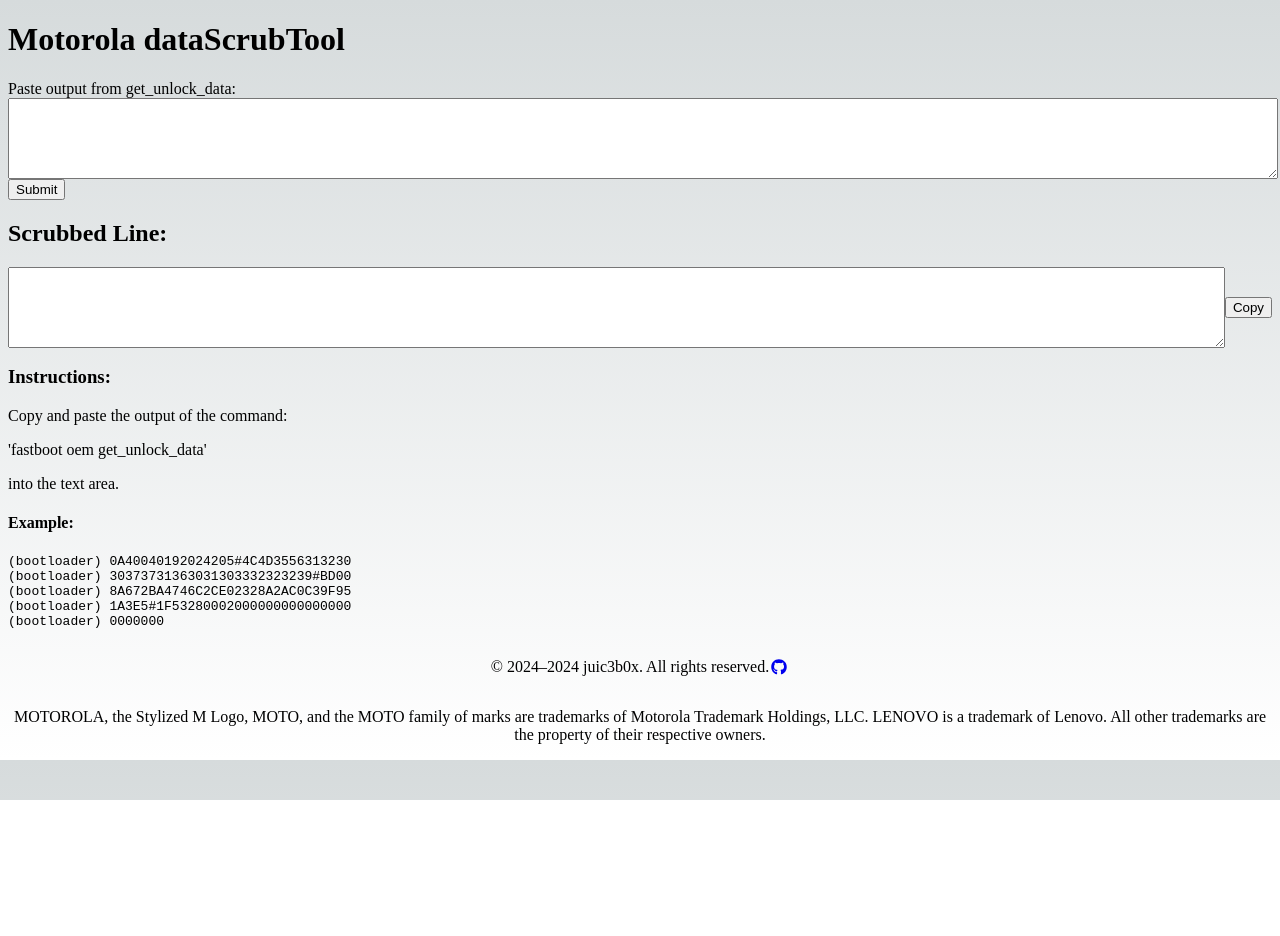
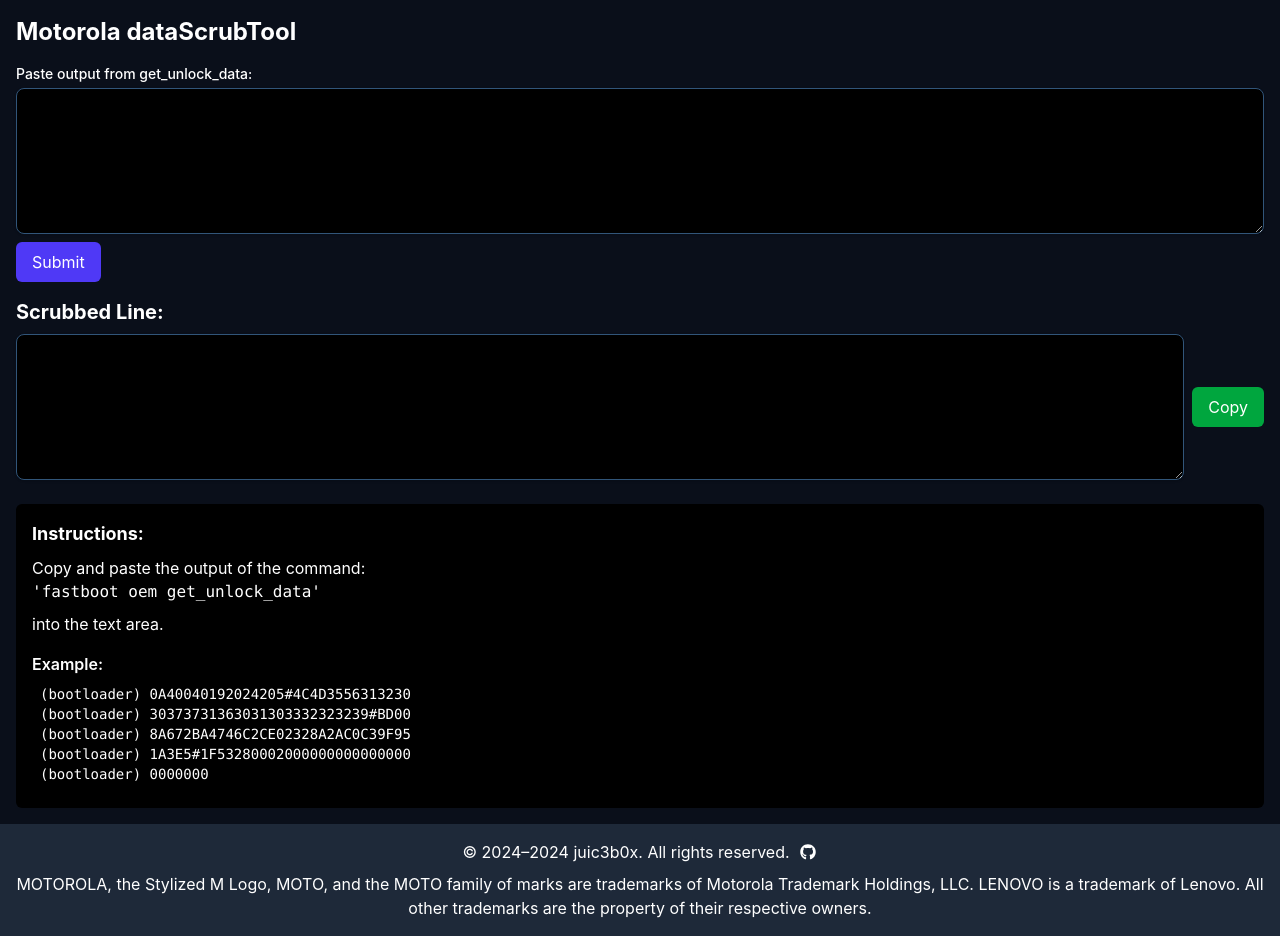
Before and after one commit to juic3b0x/dataScrubTool, a Next.js app: page / in a window 1280 px wide. Before the commit the page ends 800 px from the top, so only its background shows below. Built offline with nearby package versions, Linux system fonts and the light colour scheme.

Commit message:
style: integrate custom motorola styling and form textarea fixes

```diff
--- a/src/app/globals.css
+++ b/src/app/globals.css
@@ -1,61 +1,124 @@
-/* Import Tailwind's base, components, and utilities layers */
-@tailwind base;
-@tailwind components;
-@tailwind utilities;
+/* juic3b0x 2026 - globals.css */
+/* Tailwind CSS 4 & Motorola Support Theme Integration */
 
-/* Define root variables for color schemes */
-:root {
-  --foreground-rgb: 0, 0, 0;
-  --background-start-rgb: 214, 219, 220;
-  --background-end-rgb: 255, 255, 255;
+@import "tailwindcss";
+
+@plugin "@tailwindcss/forms";
+@plugin "@tailwindcss/typography";
+
+@theme {
+    --color-primary: #001428;
+    --color-secondary: #315579;
+    --color-accent: #92c1e9;
+    --color-alert: #ff554d;
+
+    --font-sans: "Inter", sans-serif;
+
+    --background-image-gradient-radial: radial-gradient(
+        var(--tw-gradient-stops)
+    );
+
+    --background-image-gradient-conic: conic-gradient(
+        from 180deg at 50% 50%,
+        var(--tw-gradient-stops)
+    );
 }
 
-/* Define dark mode variables */
-@media (prefers-color-scheme: dark) {
-  :root {
+:root {
     --foreground-rgb: 255, 255, 255;
-    --background-start-rgb: 0, 0, 0;
-    --background-end-rgb: 0, 0, 0;
-  }
+    --background-rgb: 10, 15, 26;
 }
 
-/* Set foreground and background colors based on color scheme preferences */
-body {
-  color: rgb(var(--foreground-rgb));
-  background: linear-gradient(
-    to bottom,
-    rgb(var(--background-start-rgb)),
-    rgb(var(--background-end-rgb))
-  );
+/*
+ * Base application styles.
+ */
+@layer base {
+    html,
+    body {
+        min-height: 100%;
+    }
+
+    body {
+        margin: 0;
+        background-color: rgb(var(--background-rgb));
+        color: rgb(var(--foreground-rgb));
+        font-family: var(--font-sans);
+    }
+
+    textarea,
+    input,
+    select {
+        font-family: inherit;
+    }
+
+    /*
+     * Dark form controls.
+     */
+    textarea,
+    input,
+    select {
+        appearance: none;
+        -webkit-appearance: none;
+        background-color: #000000 !important;
+        color: #ffffff !important;
+        border: 1px solid #315579 !important;
+        border-radius: 8px !important;
+        padding: 12px !important;
+        outline: none;
+        box-shadow: none;
+    }
+
+    textarea:focus,
+    input:focus,
+    select:focus {
+        border-color: #92c1e9 !important;
+        box-shadow: 0 0 0 3px rgb(146 193 233 / 25%) !important;
+        outline: none !important;
+    }
+
+    textarea::placeholder,
+    input::placeholder {
+        color: #94a3b8 !important;
+        opacity: 1;
+    }
+
+    textarea:disabled,
+    input:disabled,
+    select:disabled {
+        background-color: #111827 !important;
+        color: #64748b !important;
+        cursor: not-allowed;
+    }
+
+    /*
+     * Submit / action buttons.
+     */
+    button {
+        font-family: inherit;
+    }
 }
 
-/* Utilities layer for additional classes */
-@layer utilities {
-  /* Balance text wrapping */
-  .text-balance {
+/*
+ * Custom Tailwind CSS 4 utilities.
+ */
+@utility text-balance {
     text-wrap: balance;
-  }
+}
 
-  /* Additional utility classes */
-  /* Class for center-aligning text horizontally and vertically */
-  .centered {
+@utility centered {
     display: flex;
     justify-content: center;
     align-items: center;
-  }
+}
 
-  /* Class for rounded buttons */
-  .rounded-button {
+@utility rounded-button {
     border-radius: 8px;
-  }
+}
 
-  /* Class for responsive font sizes */
-  .responsive-font {
+@utility responsive-font {
     font-size: clamp(1rem, 1.5vw, 2rem);
-  }
+}
 
-  /* Class for box shadows */
-  .shadow-box {
-    box-shadow: 0 4px 6px rgba(0, 0, 0, 0.1);
-  }
+@utility shadow-box {
+    box-shadow: 0 4px 6px rgb(0 0 0 / 10%);
 }
```
